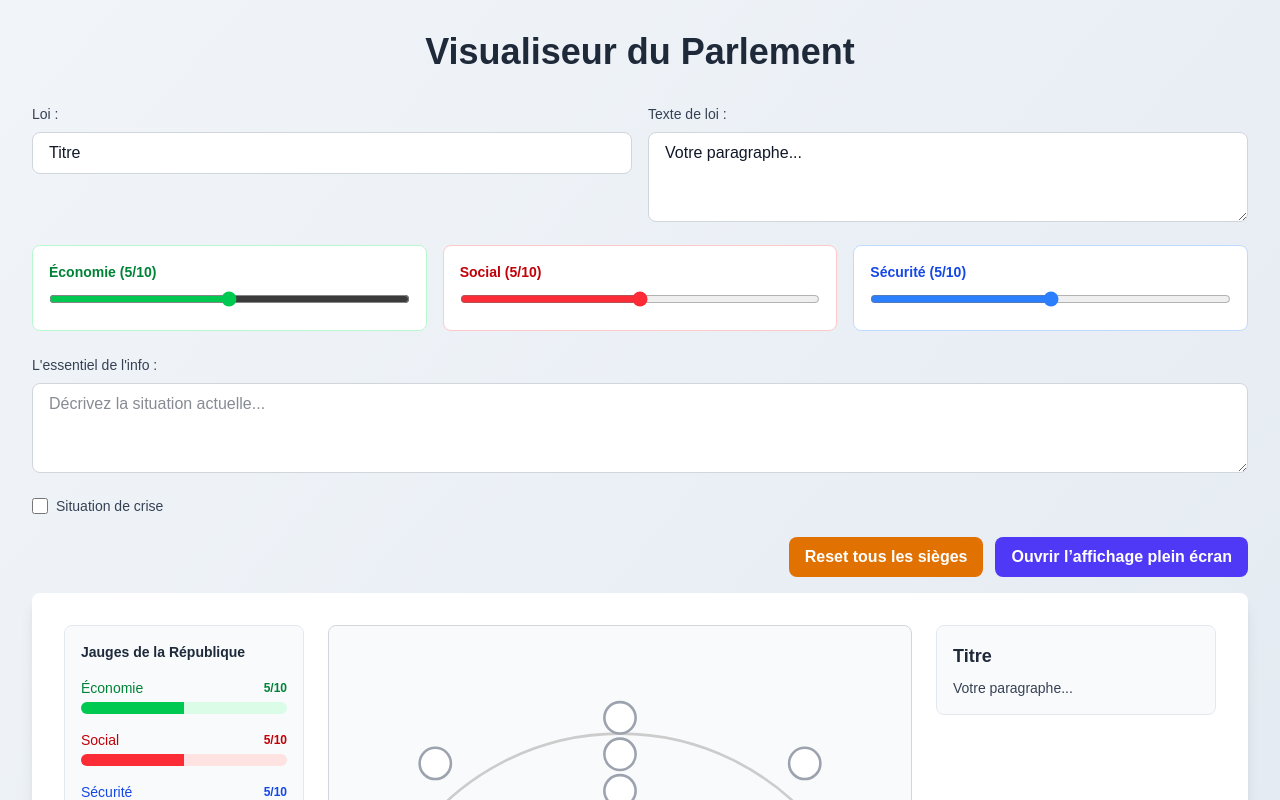
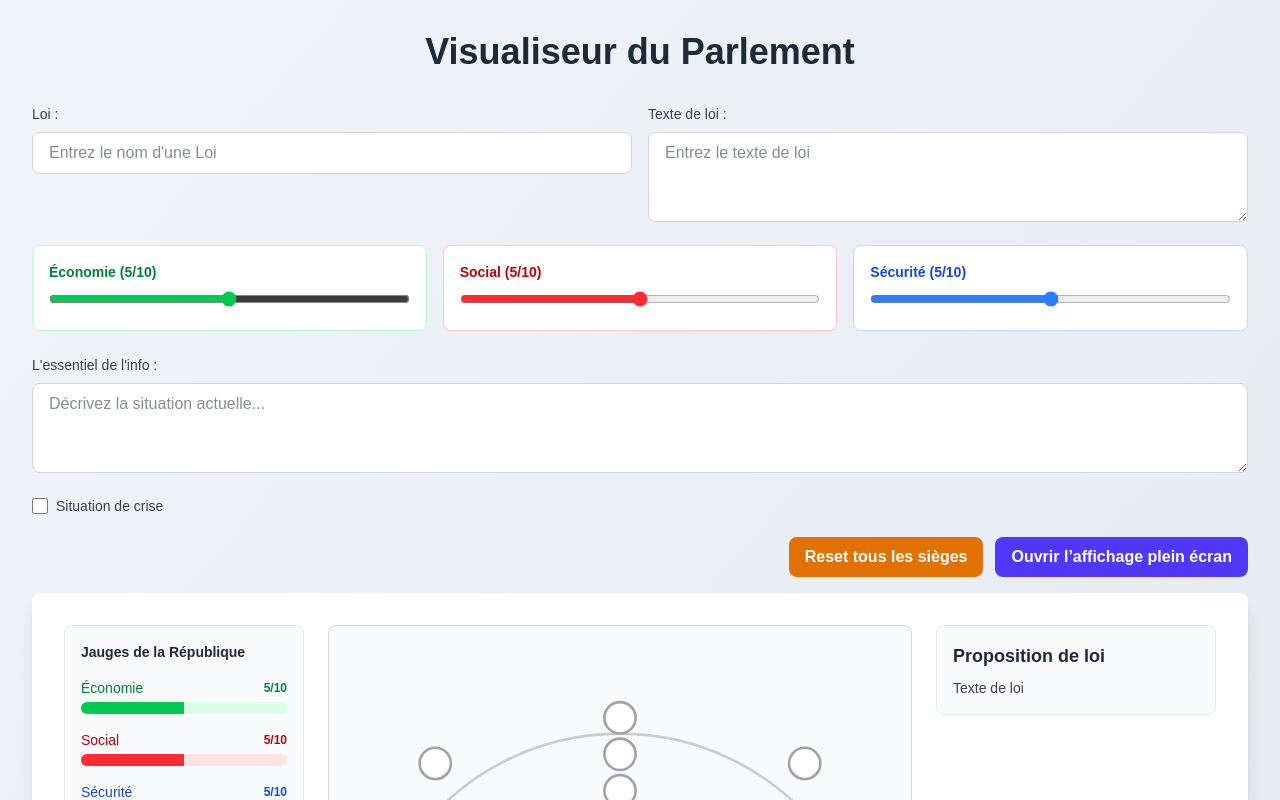
Before and after one commit to Yahiabenlet/interfaceAssemblee, a Next.js app: page / in a window 1280 px wide. Both pictures are taken after typing "5" into the empty fields and a click on the button "Créer l'hémicycle". Shown: the top 800 px of the page. Built offline with nearby package versions, Linux system fonts and the light colour scheme.

Commit message:
rectififcation texte cirse

```diff
--- a/app/components/Hemicycle.tsx
+++ b/app/components/Hemicycle.tsx
@@ -239,7 +239,7 @@ export default function Hemicycle({
               >
                 {isCrisis
                   ? (crisisDescription || "Crise déclarée, description non renseignée.")
-                  : "Tout va bien."}
+                  : "Jusqu'à preuve du contraire, tout va bien."}
               </p>
             </div>
 
@@ -260,8 +260,8 @@ export default function Hemicycle({
               </div>
 
               <div className="bg-slate-50 dark:bg-slate-900 rounded-lg p-4 border border-slate-200 dark:border-slate-700">
-                <h2 className="text-lg font-bold text-gray-800 dark:text-gray-100 break-words">{title || "Loi"}</h2>
-                <p className="mt-2 text-sm text-gray-700 dark:text-gray-300 whitespace-pre-wrap break-words">{paragraph || "Proposition de loi"}</p>
+                <h2 className="text-lg font-bold text-gray-800 dark:text-gray-100 break-words">{title || "Proposition de loi"}</h2>
+                <p className="mt-2 text-sm text-gray-700 dark:text-gray-300 whitespace-pre-wrap break-words">{paragraph || "Texte de loi"}</p>
               </div>
             </div>
 
--- a/app/page.tsx
+++ b/app/page.tsx
@@ -8,8 +8,8 @@ type SeatColor = "white" | "green" | "red";
 export default function Home() {
   const [numSeats, setNumSeats] = useState<number | null>(null);
   const [inputValue, setInputValue] = useState("");
-  const [title, setTitle] = useState("Titre");
-  const [paragraph, setParagraph] = useState("Votre paragraphe...");
+  const [title, setTitle] = useState("");
+  const [paragraph, setParagraph] = useState("");
   const [seatColors, setSeatColors] = useState<SeatColor[]>([]);
   const [presidentColor, setPresidentColor] = useState<SeatColor>("white");
   const [economyGauge, setEconomyGauge] = useState(5);
```
